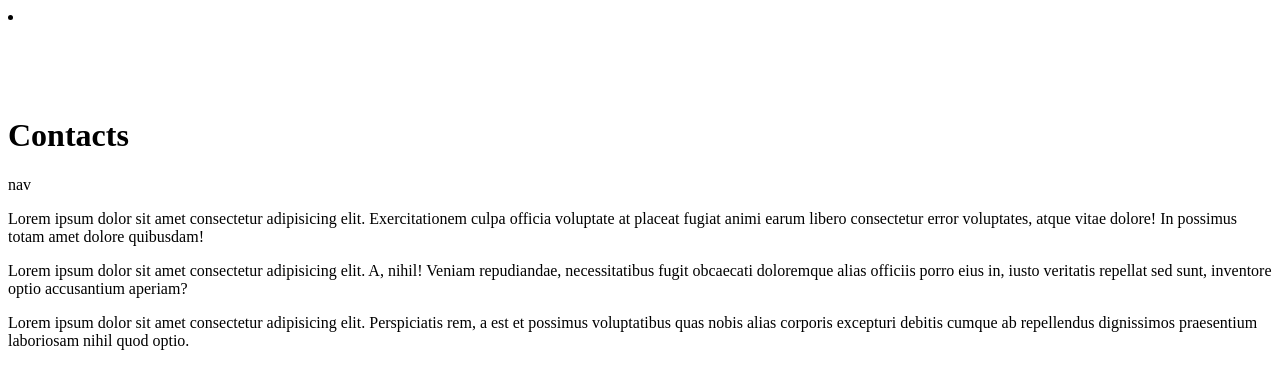
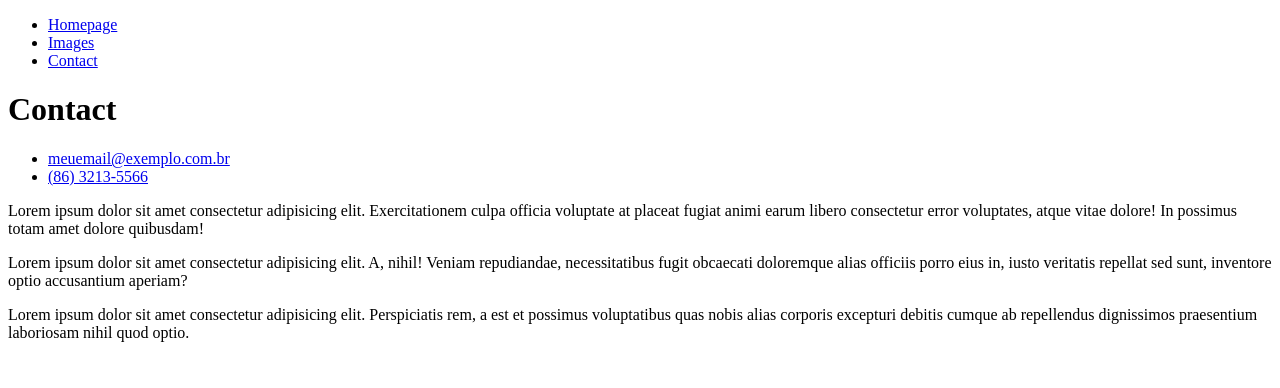
Before and after one commit to grazyxvs/rocketseat, a plain HTML site: page Discover/projeto1/contact.html in a window 1280 px wide. Drawn offline with Linux system fonts and the light colour scheme.

Commit message:
Finalização do Projeto 1.

```diff
--- a/Discover/projeto1/contact.html
+++ b/Discover/projeto1/contact.html
@@ -4,19 +4,28 @@
     <meta charset="UTF-8">
     <meta http-equiv="X-UA-Compatible" content="IE=edge">
     <meta name="viewport" content="width=device-width, initial-scale=1.0">
-    <title>Document</title>
+    <title>Contact</title>
 </head>
 <body>
-    <li>
-        <ul></ul>
-        <ul></ul>
-        <ul></ul>
-    </li>
+    <nav>
+        <ul>
+            <li><a href="index.html">Homepage</a></li>
+            <li><a href="files/images.html">Images</a></li>
+            <li><a href="contact.html">Contact</a></li>
+        </ul>
+    </nav>
 
-    <br><br><br>
+    <h1>Contact</h1>
 
-    <h1>Contacts</h1>
-    nav
+    <ul>
+        <li>
+            <a href="mailto:meuemail@exemplo.com.br">meuemail@exemplo.com.br</a>
+        </li>
+        <li>
+            <a href="tel:8632135566">(86) 3213-5566</a>
+        </li>
+    </ul>
+
     <p>Lorem ipsum dolor sit amet consectetur adipisicing elit. Exercitationem culpa officia voluptate at placeat fugiat animi earum libero consectetur error voluptates, atque vitae dolore! In possimus totam amet dolore quibusdam!</p>
     <p>Lorem ipsum dolor sit amet consectetur adipisicing elit. A, nihil! Veniam repudiandae, necessitatibus fugit obcaecati doloremque alias officiis porro eius in, iusto veritatis repellat sed sunt, inventore optio accusantium aperiam?</p>
     <p>Lorem ipsum dolor sit amet consectetur adipisicing elit. Perspiciatis rem, a est et possimus voluptatibus quas nobis alias corporis excepturi debitis cumque ab repellendus dignissimos praesentium laboriosam nihil quod optio.</p>
```
Also changed, not shown: Discover/projeto1/files/images.html (+13 -3 lines), Discover/projeto1/index.html (+5 -6 lines).
